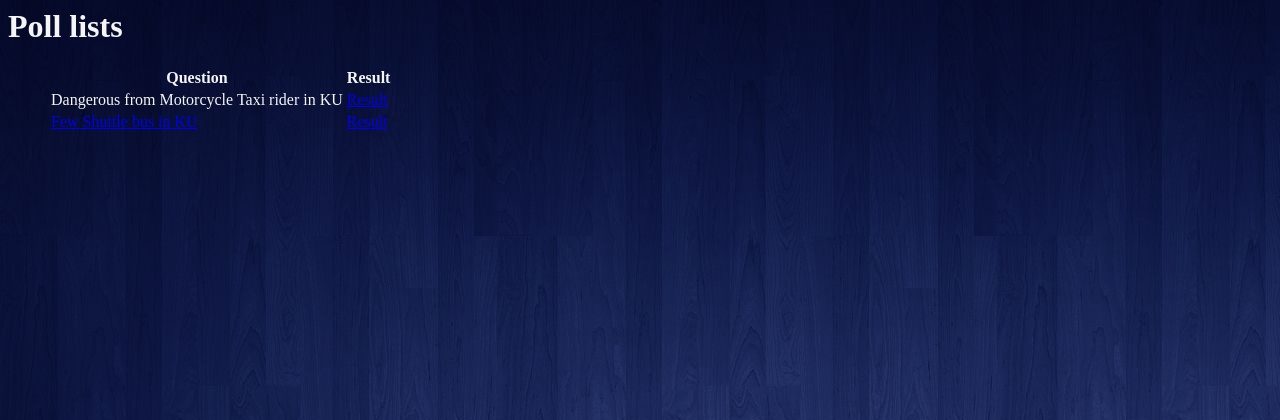
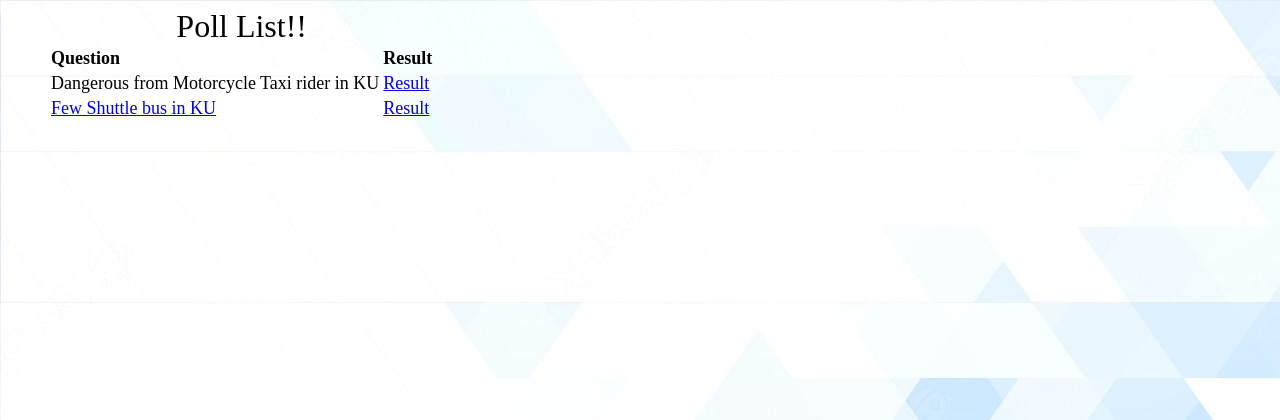
Before and after one commit to koonwill/ku-polls, a Django app: page /polls/ in a window 1280 px wide. Shown: the top 420 px of the page. Run offline with Django 4.2, Linux system fonts and the light colour scheme; data comes from the database, SQL or seed files in the repository.

Commit message:
Change Background and improve appearance

```diff
--- a/polls/static/polls/style.css
+++ b/polls/static/polls/style.css
@@ -6,13 +6,17 @@ body {
     background: white url("images/background.png") no-repeat;
 }
 h1{
-    color: whitesmoke;
+    color: black;
+}
+
+.question caption{
+    color: black; font-size: xx-large; text-align: center;
 }
 
 .question th{
-    color: whitesmoke;
+    color: black; font-size: large; text-align: left;
 }
 
 .question td{
-    color: whitesmoke;
+    color: black; font-size: large; text-align: left;
 }
--- a/polls/templates/polls/index.html
+++ b/polls/templates/polls/index.html
@@ -1,12 +1,11 @@
 {% load static %}
 <link rel="stylesheet" type="text/css" href="{% static 'polls/style.css' %}">
-
-<h1>Poll lists</h1>
 
 {% if latest_question_list %}
 <ul>
     <table class="question">
         <thead>
+            <caption>Poll List!!</caption>
             <tr>
                 <th>Question</th>
                 <th>Result</th>
```
Also changed, not shown: polls/static/polls/images/background.png.
